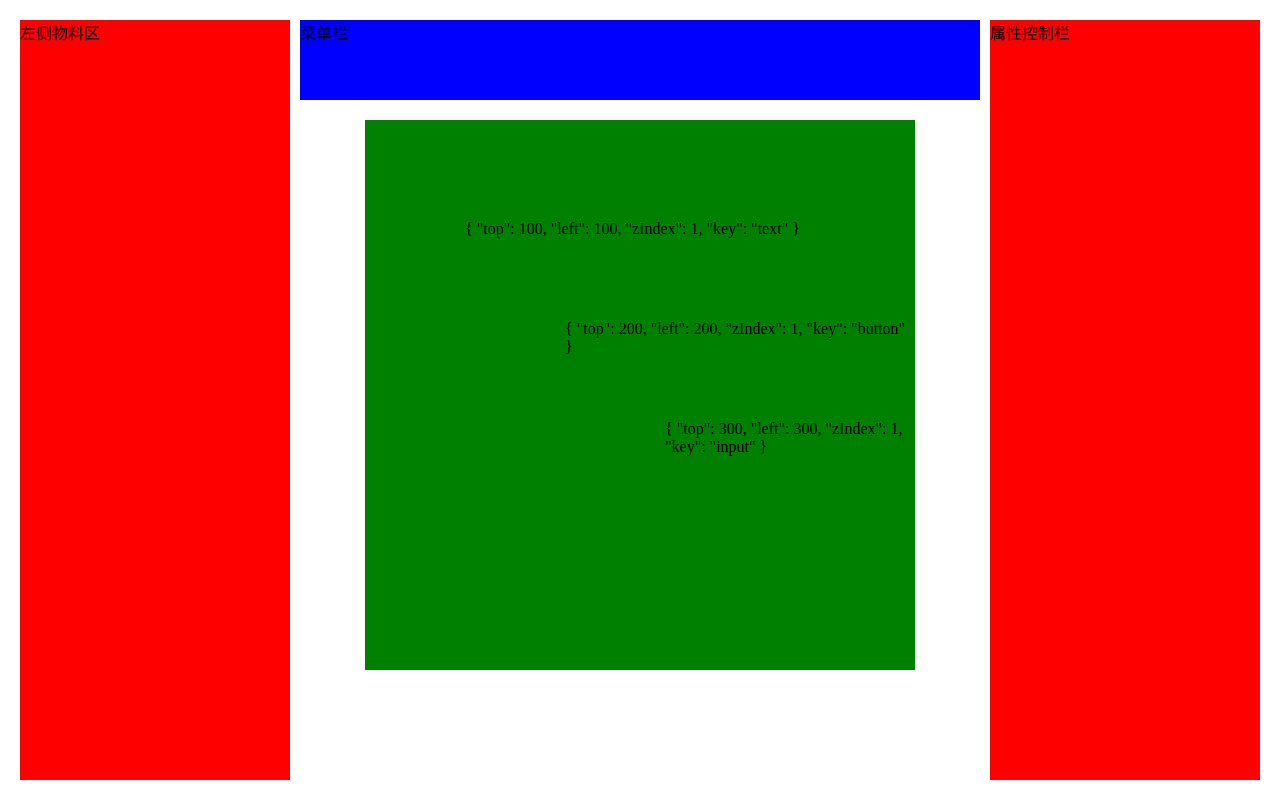
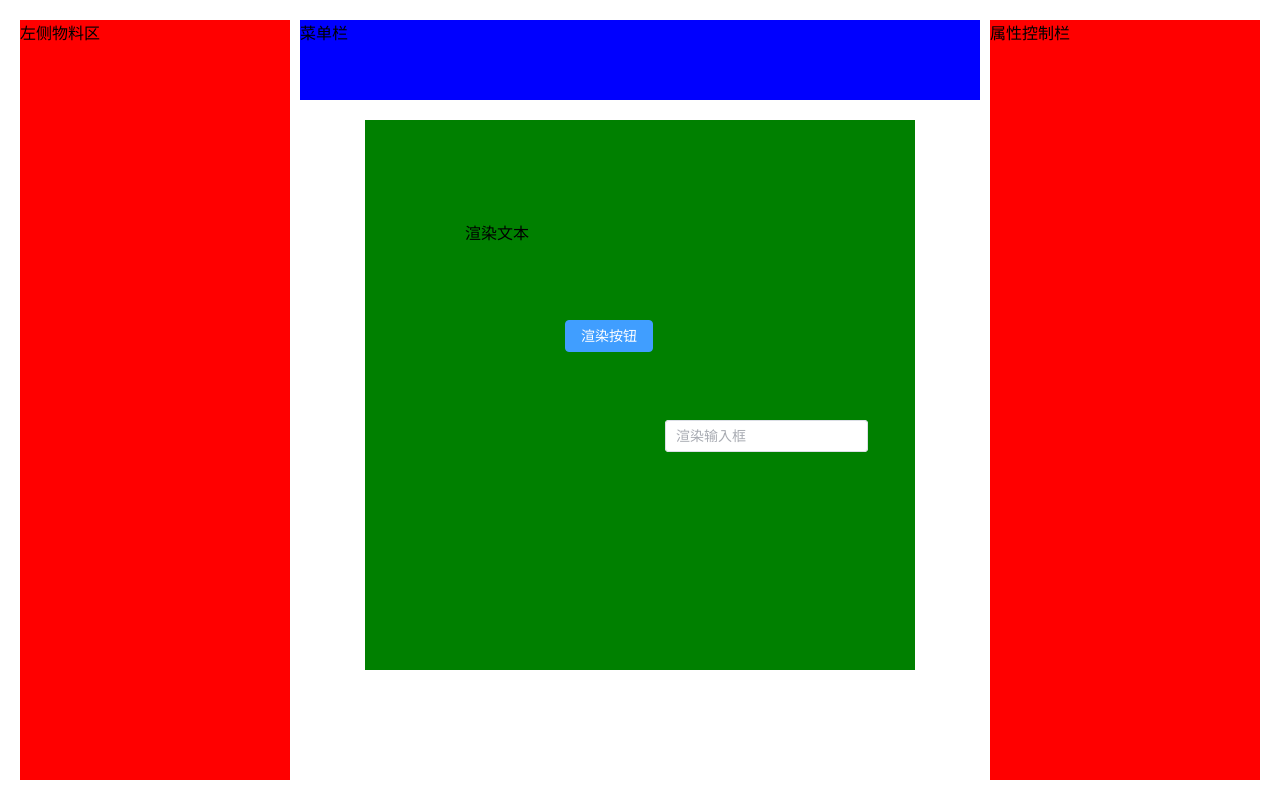
Before and after one commit to baozjj/Bao-Low-Code, a Vue app: page /about in a window 1280 px wide. Built offline with nearby package versions, Linux system fonts and the light colour scheme; the HTML template or start-up script is replaced by a standard one.

Commit message:
feat: editor content component render

```diff
--- a/src/views/MainPage/components/Editor/components/EditorBlock/index.vue
+++ b/src/views/MainPage/components/Editor/components/EditorBlock/index.vue
@@ -16,12 +16,18 @@ const blockStyles = computed(() => {
 })
 
 const config = inject('config')
-console.log('config', config)
+
+// 获取组件
+const componentToRender = computed(() => {
+  return config?.componentMap[props.block.key].render();
+});
+
+console.log('componentToRender', componentToRender.value)
 </script>
 
 <template>
     <div class="editor-block" :style="blockStyles">
-        {{block}}
+        <component :is="componentToRender" :block="props.block" />
     </div>
 </template>
 
```
